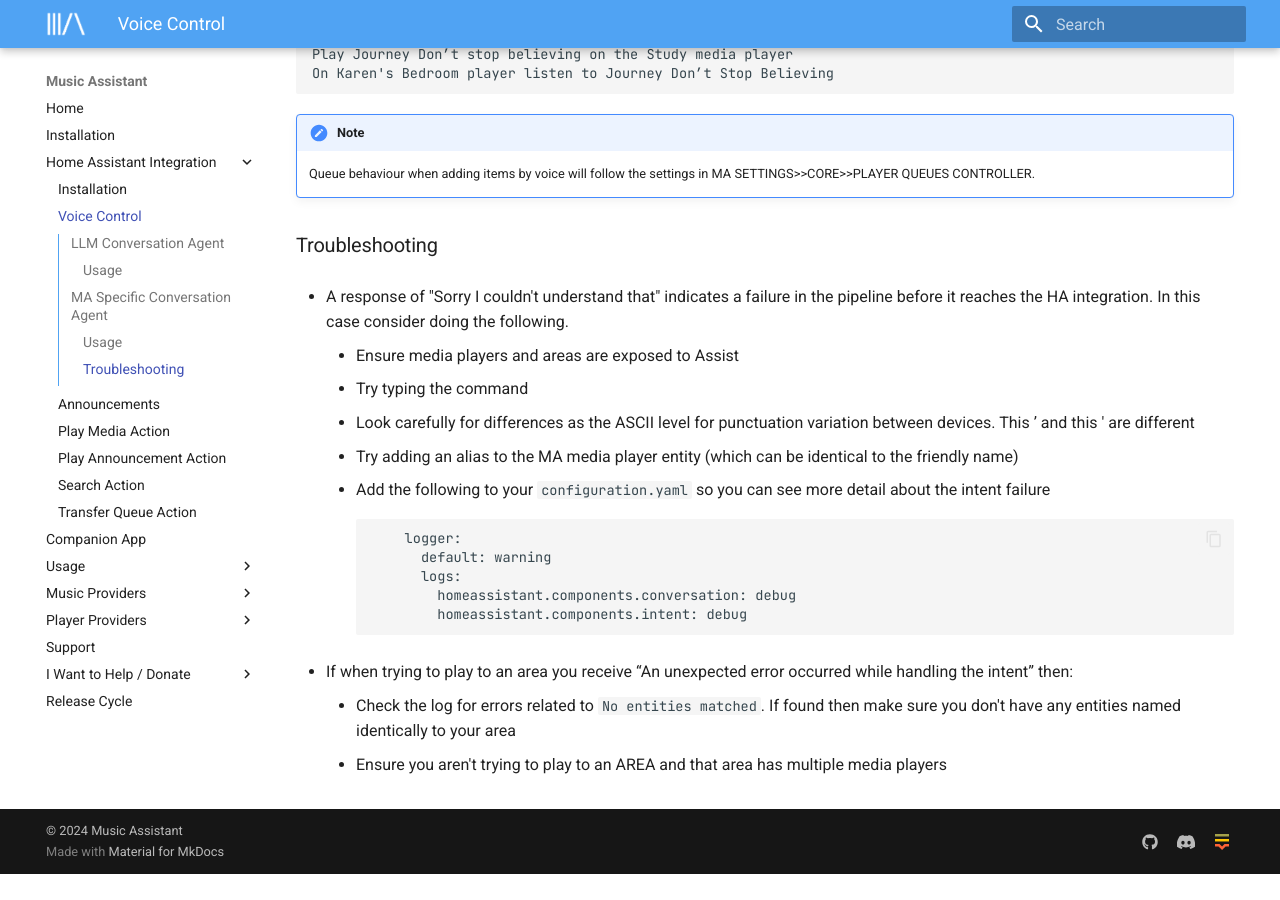
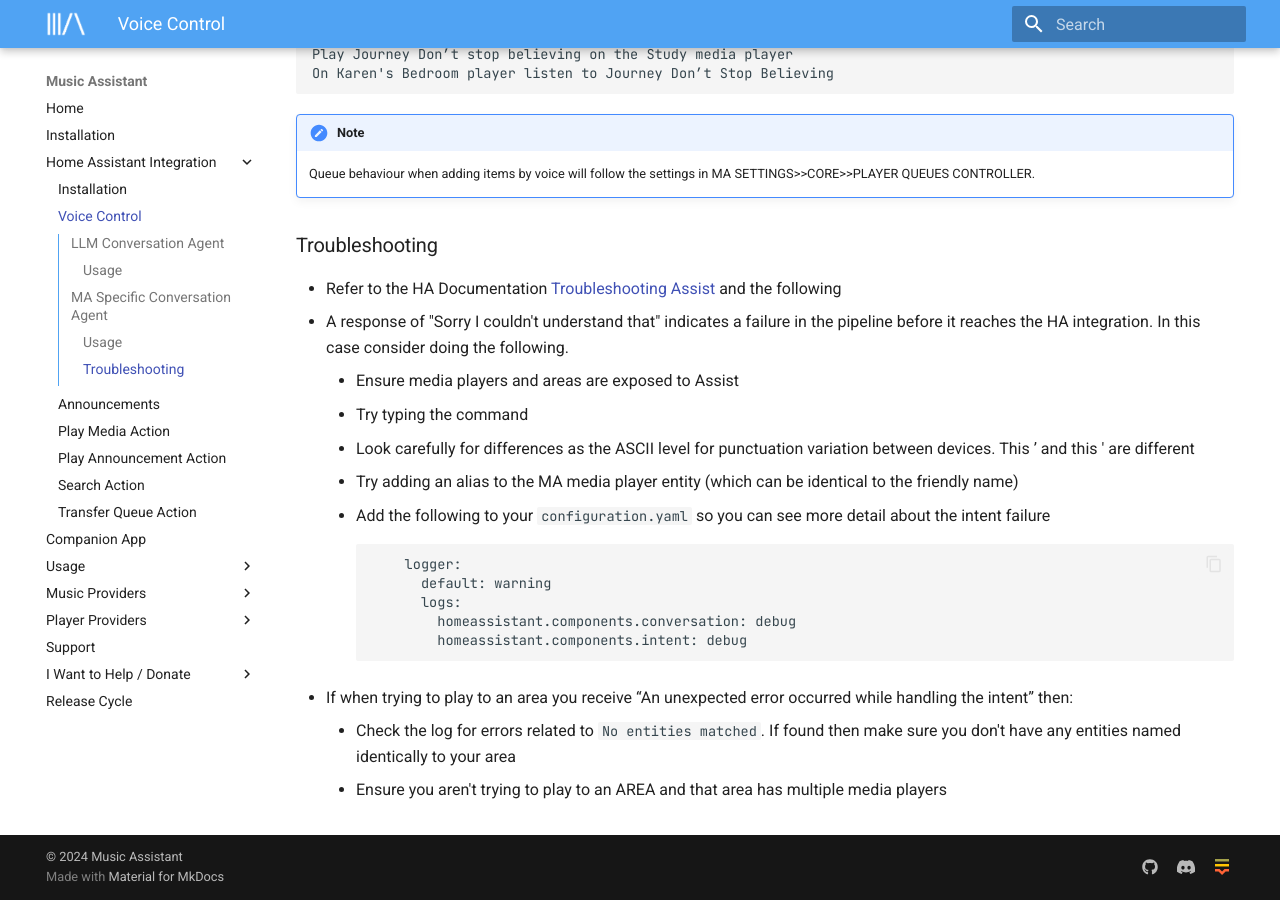
Before and after one commit to pwbriggs/music-assistant.github.io, an MkDocs documentation site: the page built from docs/integration/voice.md, in a window 1280 px wide and 900 px high, scrolled down 3065 px. Built offline with MkDocs 1.6.1 and Material for MkDocs 9.7.7, drawn with Linux system fonts in a browser that asks for light colours; before the commit the page ends 3939 px from its top, so only the background shows below that.

Commit message:
Refer to HA Docs

```diff
--- a/docs/integration/voice.md
+++ b/docs/integration/voice.md
@@ -75,6 +75,7 @@
 
 ### Troubleshooting
 
+- Refer to the HA Documentation [Troubleshooting Assist](https://www.home-assistant.io/voice_control/troubleshooting/) and the following
 - A response of "Sorry I couldn't understand that" indicates a failure in the pipeline before it reaches the HA integration. In this case consider doing the following.
     - Ensure media players and areas are exposed to Assist
     - Try typing the command
```
